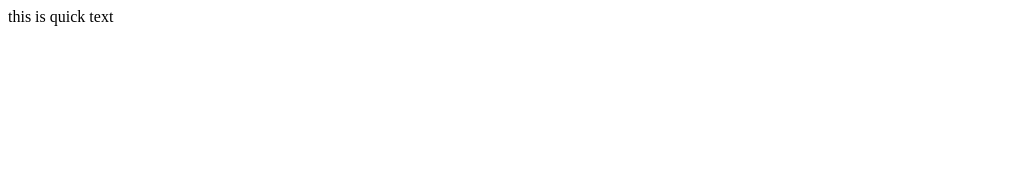
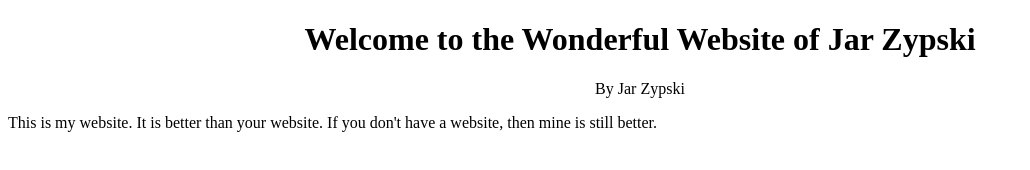
Before and after one commit to JairZeuske/JairZeuske.github.io, a plain HTML site: page index.html in a window 1280 px wide. Shown: the whole page, without its empty margins (0-1030 px from the left). Drawn offline with Linux system fonts and the light colour scheme.

Commit message:
basic text

```diff
--- a/index.html
+++ b/index.html
@@ -5,6 +5,11 @@
 <title>index</title>
 </head>
 
-<body>this is quick text
+<body>
+<div align="center">
+  <h1>Welcome to the Wonderful Website of Jar Zypski</h1>
+</div>
+<p align="center">By Jar Zypski</p>
+<p align="left">This is my website. It is better than your website. If you don't have a website, then mine is still better.		</p>
 </body>
 </html>
```
